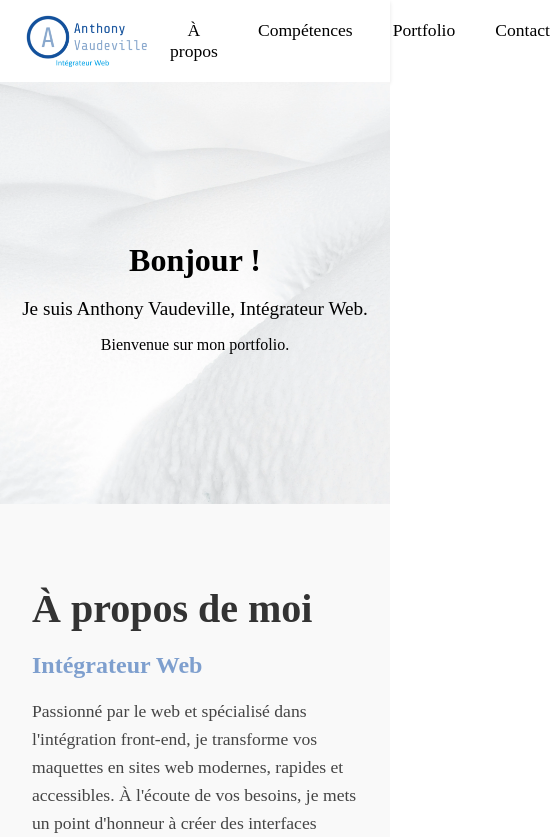
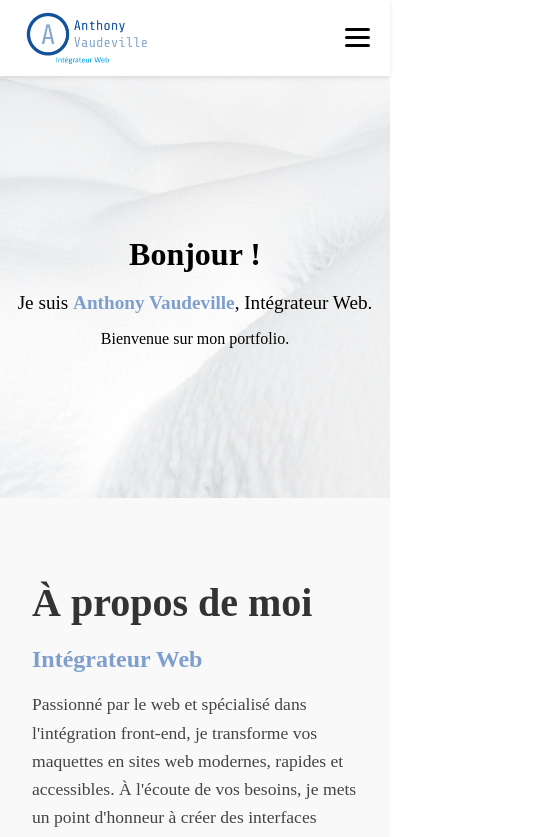
Before and after one commit to Kojiro-lu/Mon-Portefolio, a React (Vite) app: page / in a window 390 px wide. Shown: the top 837 px of the page, 560 px wide, since content can reach past the window. Built offline with nearby package versions, Linux system fonts and the light colour scheme.

Commit message:
Mise en place d'un menu burger pour une NavBar bien responsive

```diff
--- a/src/components/Header/Header.css
+++ b/src/components/Header/Header.css
@@ -4,6 +4,8 @@
   justify-content: space-between;
   padding: 10px;
   box-shadow: 0 2px 4px rgba(0, 0, 0, 0.1);
+  position: relative;
+  z-index: 1000;
 }
 
 .logo-image {
--- a/src/components/Hero/Hero.css
+++ b/src/components/Hero/Hero.css
@@ -24,6 +24,10 @@
   margin-bottom: 0.5rem;
 }
 
+.hero-subtitle strong {
+  color: #7e9fce;
+}
+
 .hero-description {
   font-size: 1.2rem;
 }
--- a/src/components/Hero/Hero.jsx
+++ b/src/components/Hero/Hero.jsx
@@ -19,7 +19,7 @@ function Hero() {
           animate={{ opacity: 1, y: 0 }}
           transition={{ duration: 1, delay: 0.5 }}
         >
-          Je suis Anthony Vaudeville, Intégrateur Web.
+          Je suis <strong>Anthony Vaudeville</strong>, Intégrateur Web.
         </motion.p>
         <motion.p
           className="hero-description"
--- a/src/components/NavBar/NavBar.css
+++ b/src/components/NavBar/NavBar.css
@@ -1,9 +1,32 @@
 .nav {
+  display: flex;
+  align-items: center;
+  gap: 20px;
+}
+
+.burger {
+  display: none;
+  flex-direction: column;
+  gap: 5px;
+  background: none;
+  border: none;
+  cursor: pointer;
+  padding: 10px;
+}
+
+.burger-bar {
+  width: 25px;
+  height: 3px;
+  background-color: black;
+  border-radius: 2px;
+}
+
+.nav-links {
   display: flex;
   gap: 20px;
 }
 
-.nav a {
+.nav-links a {
   color: black;
   text-decoration: none;
   font-size: 1.1rem;
@@ -11,6 +34,29 @@
   text-align: center;
 }
 
-.nav a:hover {
-  color: #7e9fce;
+.nav-links a:hover {
+  color: white;
+  background-color: #7e9fce;
 }
+
+@media (max-width: 768px) {
+  .burger {
+    display: flex;
+  }
+
+  .nav-links {
+    display: none;
+    position: absolute;
+    top: 100%;
+    left: 0;
+    right: 0;
+    background-color: white;
+    flex-direction: column;
+    gap: 10px;
+    box-shadow: 0 4px 8px rgba(0, 0, 0, 0.1);
+  }
+
+  .nav-links.open {
+    display: flex;
+  }
+}
--- a/src/components/NavBar/NavBar.jsx
+++ b/src/components/NavBar/NavBar.jsx
@@ -1,12 +1,36 @@
+import { useState } from "react";
 import "./NavBar.css";
 
 function NavBar() {
+  const [isOpen, setIsOpen] = useState(false);
+
   return (
     <nav className="nav">
-      <a href="#about">À propos</a>
-      <a href="#competences">Compétences</a>
-      <a href="#portfolio">Portfolio</a>
-      <a href="#contact">Contact</a>
+      <button
+        className="burger"
+        onClick={() => setIsOpen(!isOpen)}
+        aria-label="Toggle menu"
+      >
+        {/* Icone burger ou 3 barres */}
+        <span className="burger-bar"></span>
+        <span className="burger-bar"></span>
+        <span className="burger-bar"></span>
+      </button>
+
+      <div className={`nav-links ${isOpen ? "open" : ""}`}>
+        <a href="#about" onClick={() => setIsOpen(false)}>
+          À propos
+        </a>
+        <a href="#skills" onClick={() => setIsOpen(false)}>
+          Compétences
+        </a>
+        <a href="#portfolio" onClick={() => setIsOpen(false)}>
+          Portfolio
+        </a>
+        <a href="#contact" onClick={() => setIsOpen(false)}>
+          Contact
+        </a>
+      </div>
     </nav>
   );
 }
--- a/src/index.css
+++ b/src/index.css
@@ -3,3 +3,7 @@ body {
   padding: 0;
   overflow-x: hidden;
 }
+
+html {
+  scroll-behavior: smooth;
+}
```
